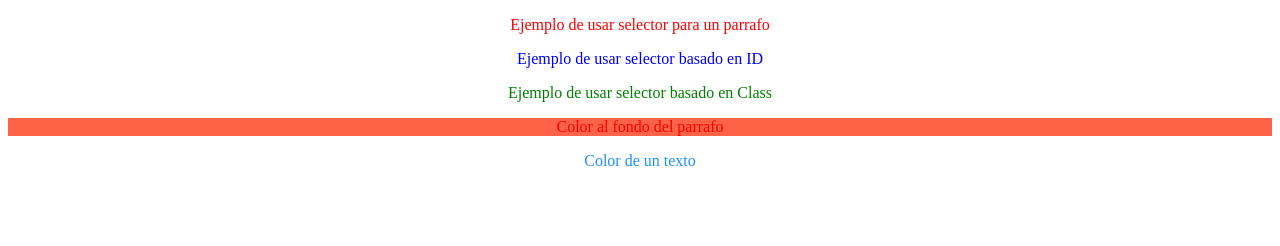
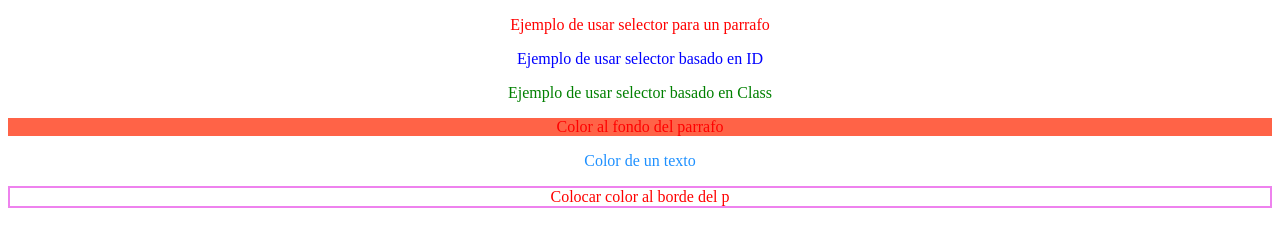
Before and after one commit to sebasvalencia/CSS, a plain HTML site: page index.html in a window 1280 px wide. Drawn offline with Linux system fonts and the light colour scheme.

Commit message:
color al borde

```diff
--- a/estilos.css
+++ b/estilos.css
@@ -18,3 +18,7 @@ p{
 .colorTexto{
     color: dodgerblue;
 }
+
+.colorBorde{
+    border: 2px solid violet;
+}
--- a/index.html
+++ b/index.html
@@ -14,5 +14,6 @@
     <p class="pClass">Ejemplo de usar selector basado en Class</p>
     <p class="fondoParrafo">Color al fondo del parrafo</p>
     <p class="colorTexto">Color de un texto</p>
+    <p class="colorBorde">Colocar color al borde del p</p>
 </body>
 </html>
```
